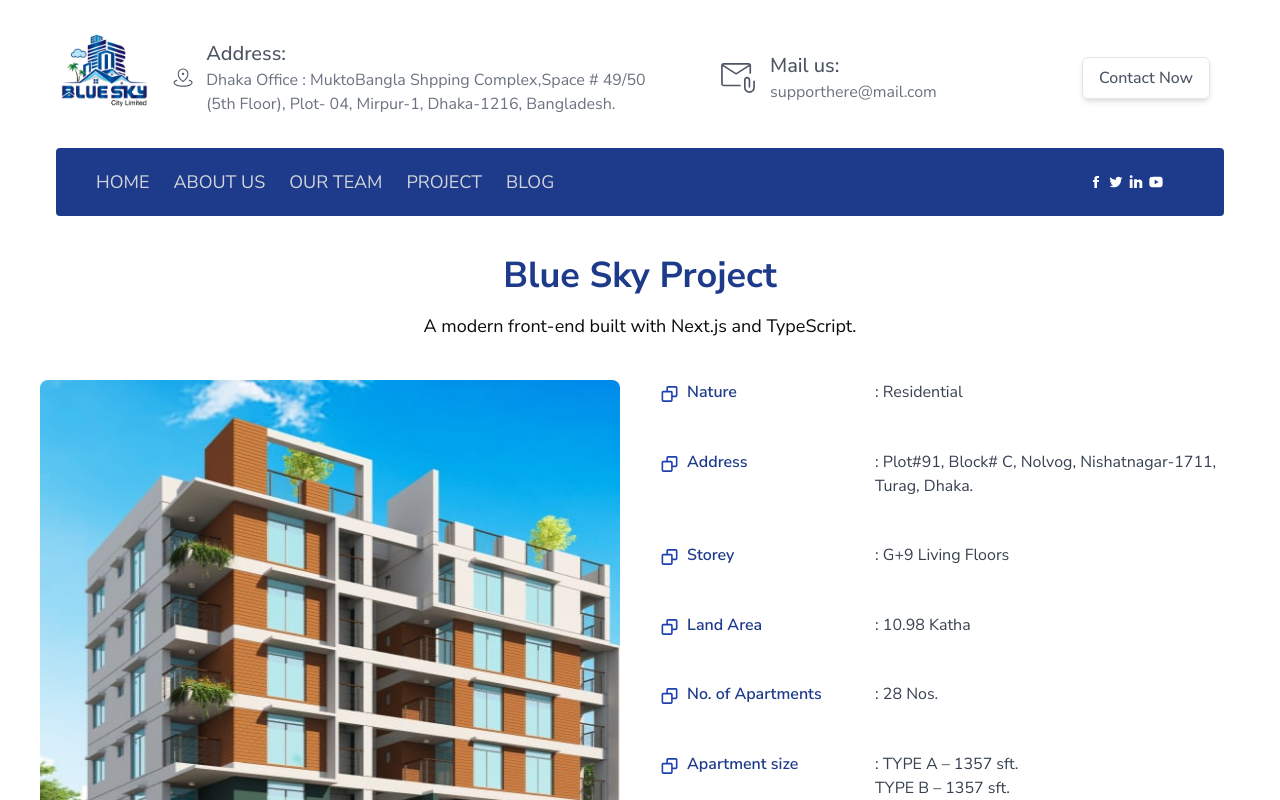
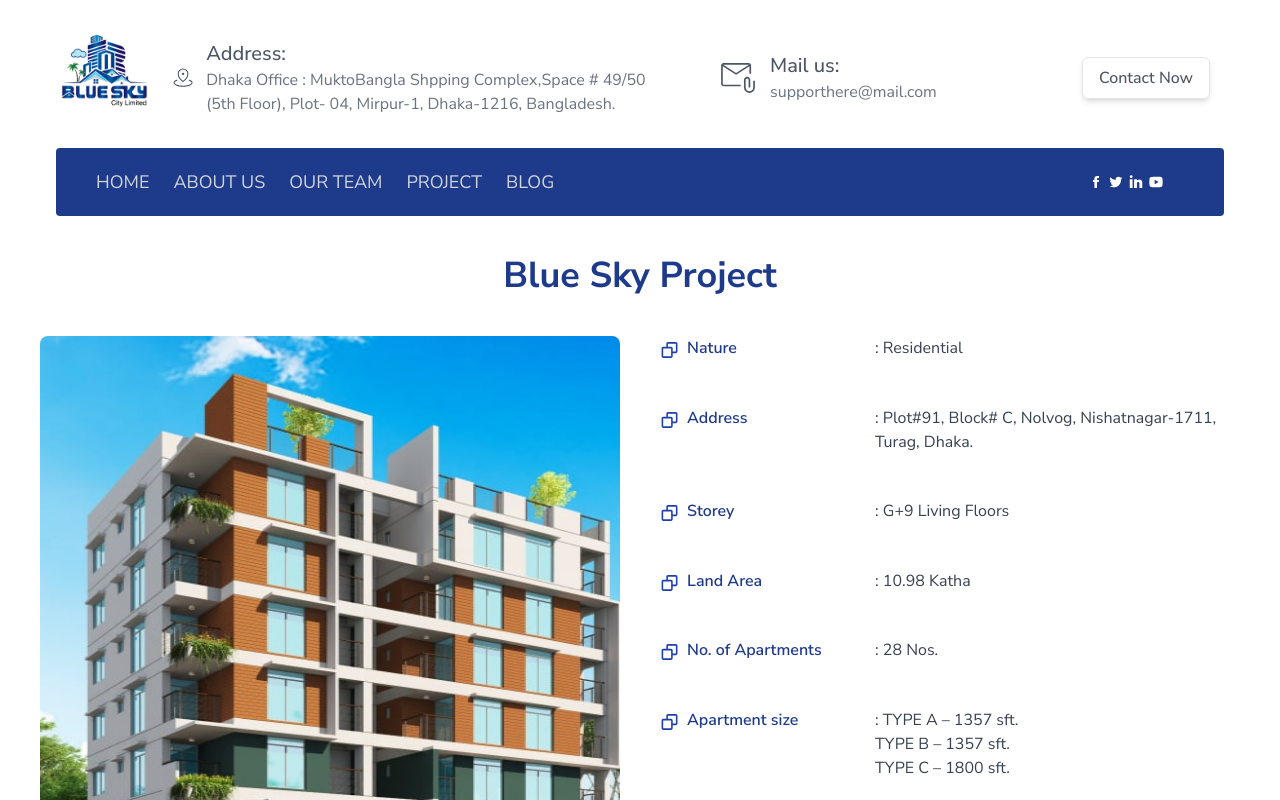
Before and after one commit to sabbir1257/blue_sky_font_end, a Next.js app: page /flatProject/blue-sky in a window 1280 px wide. Shown: the top 800 px of the page. Built offline with nearby package versions, Linux system fonts and the light colour scheme.

Commit message:
all code push

```diff
--- a/src/pages/flatProject/[id]/index.tsx
+++ b/src/pages/flatProject/[id]/index.tsx
@@ -59,8 +59,6 @@ export default function ProjectDetail() {
         <h1 className="text-4xl font-bold mb-4 text-center text-blue-900">
           {project.title}
         </h1>
-        <p className="text-lg mb-8 text-center">{project.description}</p>
-
         {/* Two Column Layout */}
         <div className="gap-10 grid md:grid-cols-2 grid-cols-1 my-10 justify-between mx-2">
           {/* Left Side - Image & Buttons */}
```
